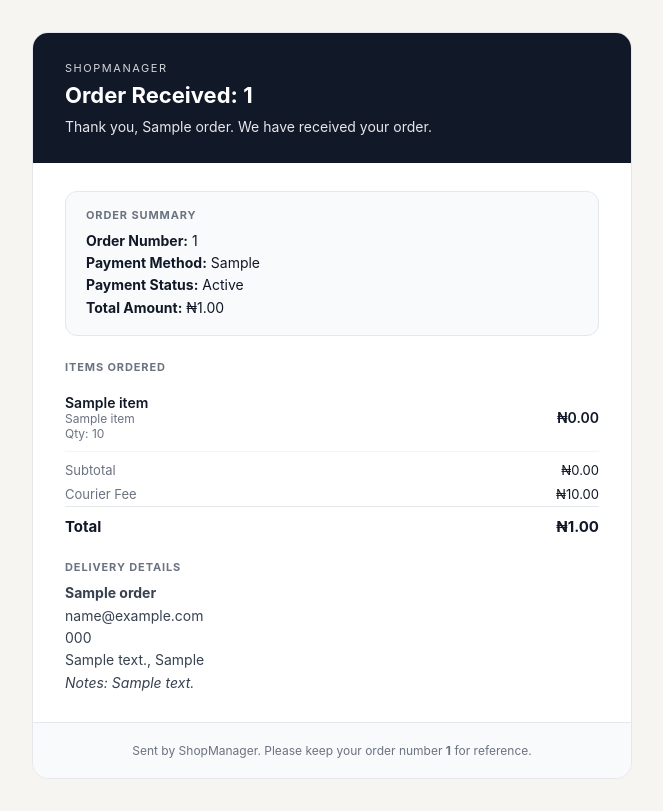
After one commit to ruelnuffy/Shop-manager, a Laravel app: template resources/views/emails/order-confirmation.blade.php in a window 1280 px wide. The commit adds this page. Shown: the whole page, without its empty margins (308-971 px from the left). Run offline with Laravel 12, Linux system fonts and the light colour scheme; the template is opened without the code that fills it: most values are stand-ins (such as "Sample title", 1, 10 or a date in 2020).

Commit message:
Send checkout confirmation emails and simplify checkout payment UI

```diff
--- /dev/null
+++ b/resources/views/emails/order-confirmation.blade.php
@@ -0,0 +1,142 @@
+<!DOCTYPE html>
+<html lang="en">
+<head>
+    <meta charset="UTF-8">
+    <meta name="viewport" content="width=device-width, initial-scale=1.0">
+    <title>Order Confirmation</title>
+</head>
+<body style="margin:0;padding:0;background-color:#f6f5f2;font-family:-apple-system,BlinkMacSystemFont,'Segoe UI',Roboto,Helvetica,Arial,sans-serif;color:#111827;">
+@php
+    $storeName = $tenant?->name ?? config('app.name', 'ShopManager');
+    $currency = '₦';
+    $items = $order->items ?? collect();
+    $isBankTransfer = $order->payment_method === 'bank_transfer';
+@endphp
+<table role="presentation" width="100%" cellspacing="0" cellpadding="0" style="background-color:#f6f5f2;padding:32px 16px;">
+    <tr>
+        <td align="center">
+            <table role="presentation" width="100%" cellspacing="0" cellpadding="0" style="max-width:600px;background-color:#ffffff;border-radius:16px;overflow:hidden;border:1px solid #e5e7eb;">
+                <tr>
+                    <td style="padding:28px 32px;background-color:#111827;color:#ffffff;">
+                        <div style="font-size:11px;letter-spacing:0.14em;text-transform:uppercase;color:#d1d5db;margin-bottom:6px;">
+                            {{ $storeName }}
+                        </div>
+                        <h1 style="margin:0;font-size:22px;font-weight:700;line-height:1.3;">
+                            Order Received: {{ $order->order_number }}
+                        </h1>
+                        <p style="margin:8px 0 0;font-size:14px;color:#e5e7eb;">
+                            Thank you, {{ $order->shipping_name }}. We have received your order.
+                        </p>
+                    </td>
+                </tr>
+
+                <tr>
+                    <td style="padding:28px 32px;">
+                        <table role="presentation" width="100%" cellspacing="0" cellpadding="0" style="margin-bottom:24px;background-color:#f9fafb;border-radius:12px;border:1px solid #e5e7eb;">
+                            <tr>
+                                <td style="padding:16px 20px;">
+                                    <div style="font-size:11px;font-weight:700;letter-spacing:0.08em;text-transform:uppercase;color:#6b7280;margin-bottom:8px;">
+                                        Order Summary
+                                    </div>
+                                    <div style="font-size:14px;line-height:1.6;color:#111827;">
+                                        <strong>Order Number:</strong> {{ $order->order_number }}<br>
+                                        <strong>Payment Method:</strong> {{ $isBankTransfer ? 'Bank Transfer' : ucfirst(str_replace('_', ' ', (string) $order->payment_method)) }}<br>
+                                        <strong>Payment Status:</strong> {{ ucfirst((string) $order->payment_status) }}<br>
+                                        <strong>Total Amount:</strong> {{ $currency }}{{ number_format((float) $order->total_amount, 2) }}
+                                    </div>
+                                </td>
+                            </tr>
+                        </table>
+
+                        @if($isBankTransfer)
+                            <table role="presentation" width="100%" cellspacing="0" cellpadding="0" style="margin-bottom:24px;background-color:#ecfdf5;border-radius:12px;border:1px solid #a7f3d0;">
+                                <tr>
+                                    <td style="padding:16px 20px;">
+                                        <div style="font-size:11px;font-weight:700;letter-spacing:0.08em;text-transform:uppercase;color:#065f46;margin-bottom:8px;">
+                                            Bank Transfer Instructions
+                                        </div>
+                                        @if(!empty($bankAccount['account_number']))
+                                            <div style="font-size:14px;line-height:1.6;color:#064e3b;">
+                                                <strong>Bank:</strong> {{ $bankAccount['bank_name'] }}<br>
+                                                <strong>Account Number:</strong> {{ $bankAccount['account_number'] }}<br>
+                                                <strong>Account Name:</strong> {{ $bankAccount['account_name'] }}<br>
+                                                <strong>Reference:</strong> {{ $order->order_number }}
+                                            </div>
+                                        @else
+                                            <p style="margin:0;font-size:14px;line-height:1.6;color:#064e3b;">
+                                                Please complete your transfer and confirm your payment with the store on WhatsApp using reference <strong>{{ $order->order_number }}</strong>.
+                                            </p>
+                                        @endif
+
+                                        @if($whatsappConfirmUrl !== '')
+                                            <div style="margin-top:14px;">
+                                                <a href="{{ $whatsappConfirmUrl }}" style="display:inline-block;padding:10px 18px;background-color:#059669;color:#ffffff;text-decoration:none;border-radius:8px;font-size:13px;font-weight:600;">
+                                                    Confirm Transfer on WhatsApp
+                                                </a>
+                                            </div>
+                                        @endif
+                                    </td>
+                                </tr>
+                            </table>
+                        @endif
+
+                        @if($items->isNotEmpty())
+                            <div style="font-size:11px;font-weight:700;letter-spacing:0.08em;text-transform:uppercase;color:#6b7280;margin-bottom:10px;">
+                                Items Ordered
+                            </div>
+                            <table role="presentation" width="100%" cellspacing="0" cellpadding="0" style="margin-bottom:24px;border-collapse:collapse;">
+                                @foreach($items as $item)
+                                    <tr>
+                                        <td style="padding:10px 0;border-bottom:1px solid #f3f4f6;font-size:14px;color:#111827;">
+                                            <div style="font-weight:600;">{{ $item->product_name ?? $item->product?->name ?? 'Product' }}</div>
+                                            @if(!empty($item->variant_name ?? $item->variant_label))
+                                                <div style="font-size:12px;color:#6b7280;">{{ $item->variant_name ?? $item->variant_label }}</div>
+                                            @endif
+                                            <div style="font-size:12px;color:#6b7280;">Qty: {{ $item->quantity }}</div>
+                                        </td>
+                                        <td align="right" style="padding:10px 0;border-bottom:1px solid #f3f4f6;font-size:14px;font-weight:600;color:#111827;white-space:nowrap;">
+                                            {{ $currency }}{{ number_format((float) ($item->subtotal ?? $item->total_price ?? 0), 2) }}
+                                        </td>
+                                    </tr>
+                                @endforeach
+                                <tr>
+                                    <td style="padding:10px 0 4px;font-size:13px;color:#6b7280;">Subtotal</td>
+                                    <td align="right" style="padding:10px 0 4px;font-size:13px;color:#111827;">{{ $currency }}{{ number_format((float) $order->subtotal, 2) }}</td>
+                                </tr>
+                                <tr>
+                                    <td style="padding:4px 0;font-size:13px;color:#6b7280;">Courier Fee</td>
+                                    <td align="right" style="padding:4px 0;font-size:13px;color:#111827;">{{ $currency }}{{ number_format((float) $order->shipping_fee, 2) }}</td>
+                                </tr>
+                                <tr>
+                                    <td style="padding:10px 0 0;font-size:15px;font-weight:700;color:#111827;border-top:1px solid #e5e7eb;">Total</td>
+                                    <td align="right" style="padding:10px 0 0;font-size:15px;font-weight:700;color:#111827;border-top:1px solid #e5e7eb;">{{ $currency }}{{ number_format((float) $order->total_amount, 2) }}</td>
+                                </tr>
+                            </table>
+                        @endif
+
+                        <div style="font-size:11px;font-weight:700;letter-spacing:0.08em;text-transform:uppercase;color:#6b7280;margin-bottom:8px;">
+                            Delivery Details
+                        </div>
+                        <div style="font-size:14px;line-height:1.6;color:#374151;">
+                            <strong>{{ $order->shipping_name }}</strong><br>
+                            {{ $order->shipping_email }}<br>
+                            {{ $order->shipping_phone }}<br>
+                            {{ $order->shipping_address }}, {{ $order->shipping_city }}
+                            @if(!empty($order->notes))
+                                <br><em>Notes: {{ $order->notes }}</em>
+                            @endif
+                        </div>
+                    </td>
+                </tr>
+
+                <tr>
+                    <td style="padding:20px 32px;background-color:#f9fafb;border-top:1px solid #e5e7eb;font-size:12px;color:#6b7280;text-align:center;">
+                        Sent by {{ $storeName }}. Please keep your order number <strong>{{ $order->order_number }}</strong> for reference.
+                    </td>
+                </tr>
+            </table>
+        </td>
+    </tr>
+</table>
+</body>
+</html>
```
Also changed, not shown: app/Http/Controllers/Store/CheckoutController.php (+55 -4 lines), app/Mail/OrderConfirmationMail.php (added, +53 -0 lines), resources/views/store/cart/index.blade.php (+0 -10 lines), resources/views/store/checkout/index.blade.php (+7 -30 lines), tests/Feature/BankTransferCheckoutTest.php (+9 -0 lines).
